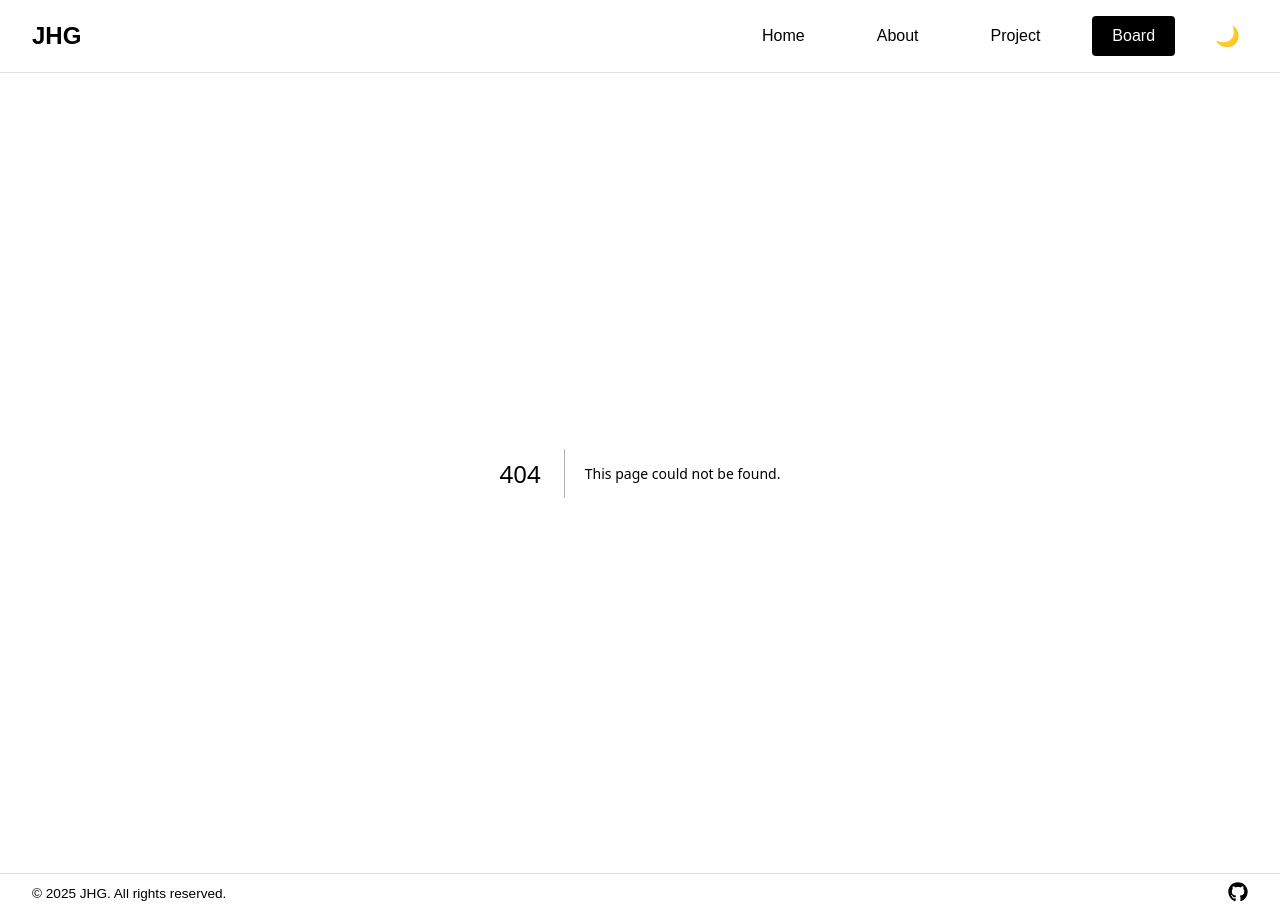
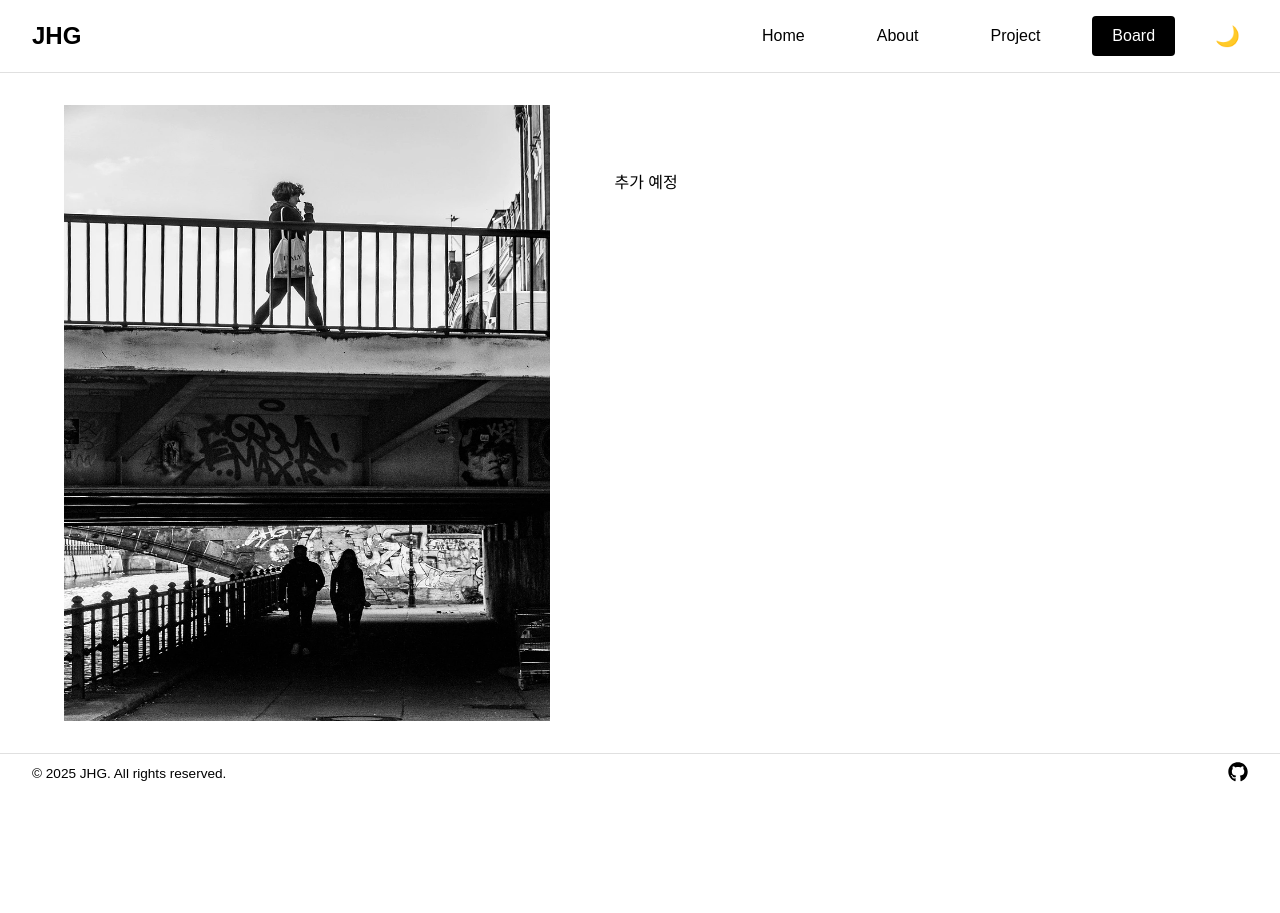
Before and after one commit to geunee92/my_portfolio, a Next.js app: page /board in a window 1280 px wide. Before the commit this address had no page. After the commit the page ends 800 px from the top, so only its background shows below. Built offline with nearby package versions, Linux system fonts and the light colour scheme.

Commit message:
feat: Board 페이지 임시 추가

```diff
--- /dev/null
+++ b/src/app/(main)/board/page.tsx
@@ -0,0 +1,3 @@
+export default function BoardPage() {
+  return <div>추가 예정</div>;
+}
```
